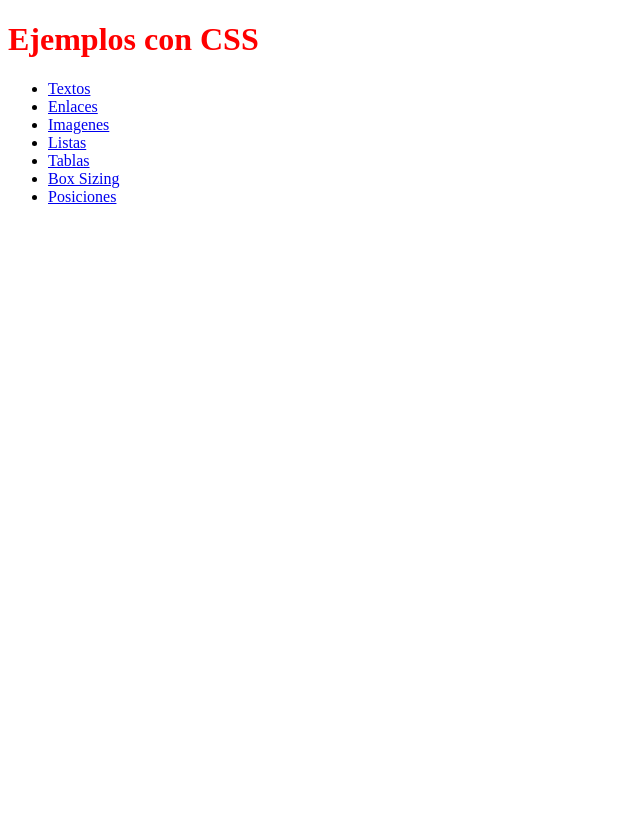
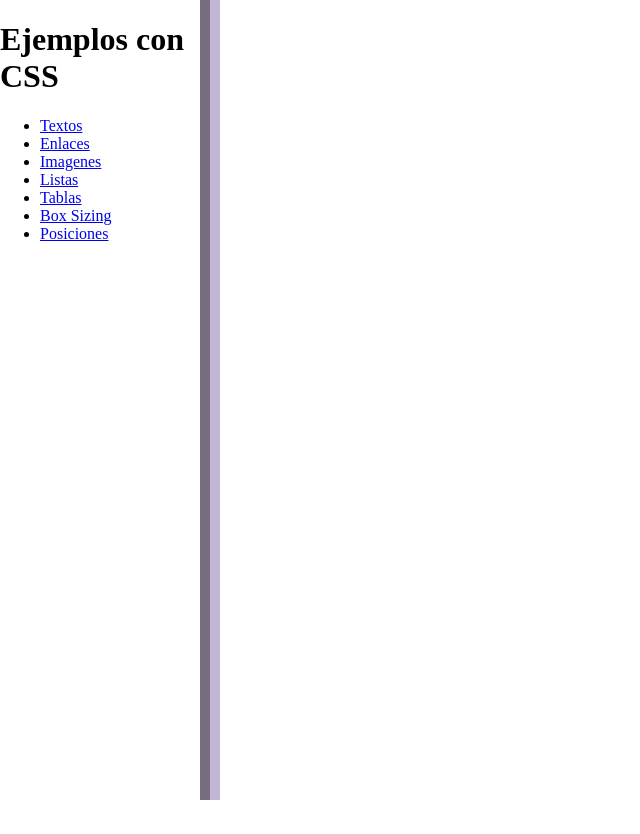
Before and after one commit to heymoi/css_basico, a plain HTML site: page index.html in a window 1280 px wide. Shown: the whole page, without its empty margins (0-640 px from the left). After the commit the page ends 800 px from the top, so only its background shows below. Drawn offline with Linux system fonts and the light colour scheme.

Commit message:
Agregue el estilo del archivo index al style.css

```diff
--- a/css/style.css
+++ b/css/style.css
@@ -1 +1,23 @@
-h1 {color: red}
+  body {
+      height:100%;
+      margin:0px;
+      padding: 0px;
+  }
+  #contenedor {
+    display: flex;
+    flex-wrap: wrap;
+    margin:10px;
+    margin:0px; padding: 0px;
+  }
+  #menu {
+    width: 200px;
+    height: 100%;
+    position: fixed;
+
+
+  }
+  #div_practicas {
+    width: calc(100% - 220px); height:100vh;;
+    border-left: 20px groove #c1b6d5;
+    margin-left: 200px;
+  }
```
